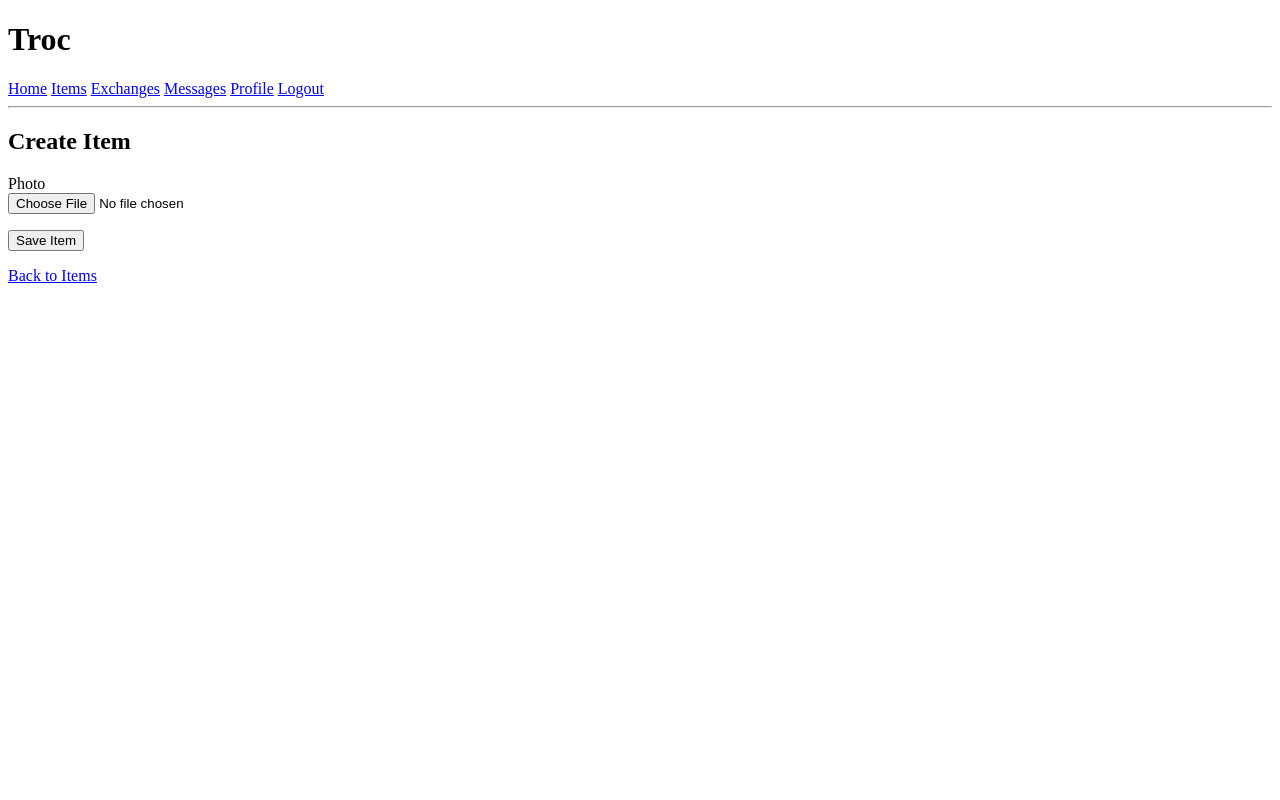
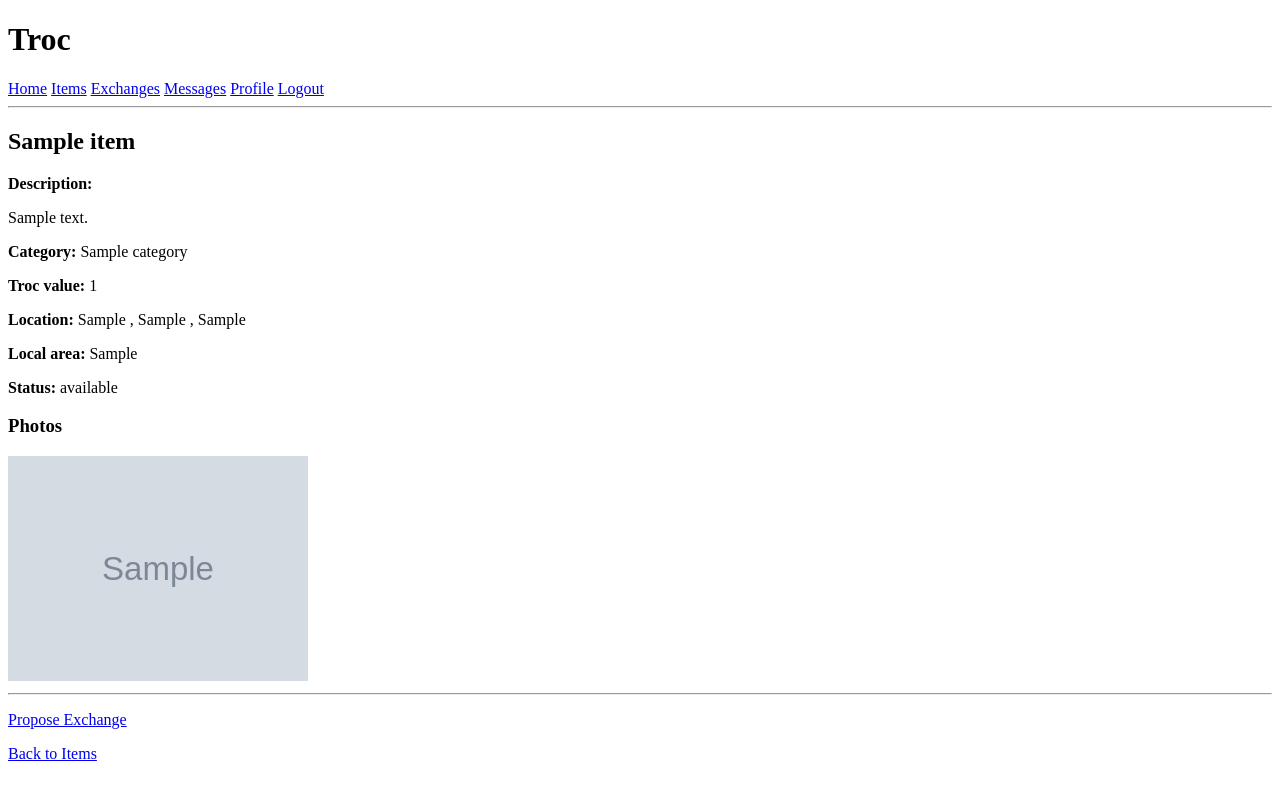
Before and after one commit to bsterea/troc, a Django app: page /items/1/ in a window 1280 px wide. Run offline with Django 4.2, Linux system fonts and the light colour scheme; tables that the repository leaves empty hold one stand-in row (values such as "Sample post"); grey boxes marked "Sample" are stand-in pictures.

Commit message:
Enhance item detail view with additional information

```diff
--- a/backend/templates/items/item_detail.html
+++ b/backend/templates/items/item_detail.html
@@ -2,23 +2,48 @@
 
 {% block content %}
 
-<h2>Create Item</h2>
+<h2>{{ item.title }}</h2>
 
-<form method="post" enctype="multipart/form-data">
-    {% csrf_token %}
+<p><strong>Description:</strong></p>
+<p>{{ item.description }}</p>
 
-    {{ form.as_p }}
+<p><strong>Category:</strong> {{ item.category }}</p>
+<p><strong>Troc value:</strong> {{ item.troc_value }}</p>
 
-    <p>
-        <label>Photo</label><br>
-        <input type="file" name="photo">
-    </p>
+<p><strong>Location:</strong>
+    {{ item.city }}
+    {% if item.region %}, {{ item.region }}{% endif %}
+    , {{ item.country }}
+</p>
 
-    <button type="submit">Save Item</button>
-</form>
+{% if item.local_area %}
+<p><strong>Local area:</strong> {{ item.local_area }}</p>
+{% endif %}
+
+<p><strong>Status:</strong> {{ item.status }}</p>
+
+{% if item.photos.all %}
+    <h3>Photos</h3>
+
+    {% for photo in item.photos.all %}
+        <img
+            src="{{ photo.image.url }}"
+            alt="{{ item.title }}"
+            style="max-width: 300px;"
+        >
+    {% endfor %}
+{% endif %}
+
+<hr>
+
+<p>
+    <a href="/exchanges/create/">Propose Exchange</a>
+</p>
 
 <p>
     <a href="/items/">Back to Items</a>
 </p>
 
 {% endblock %}
+
+<!-- END OF FILE -->
```
